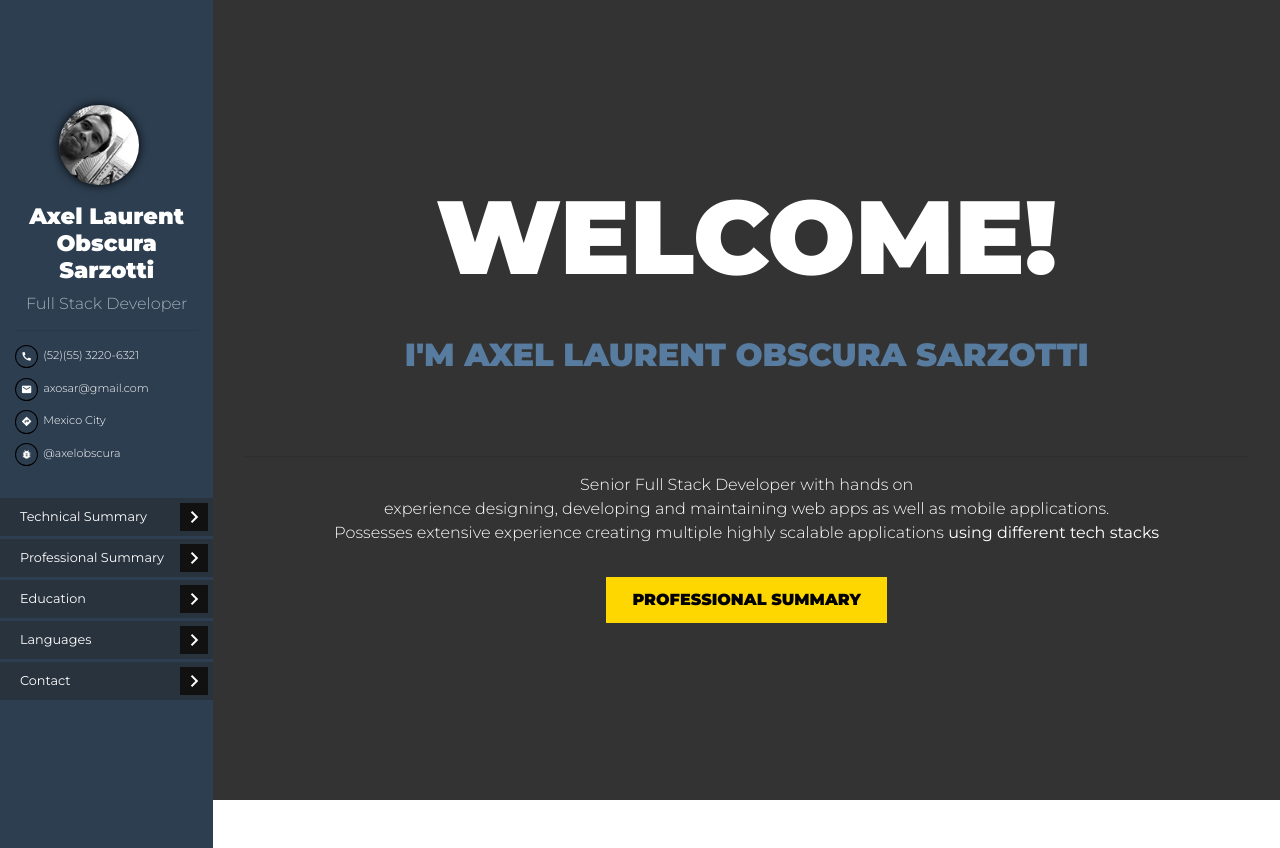
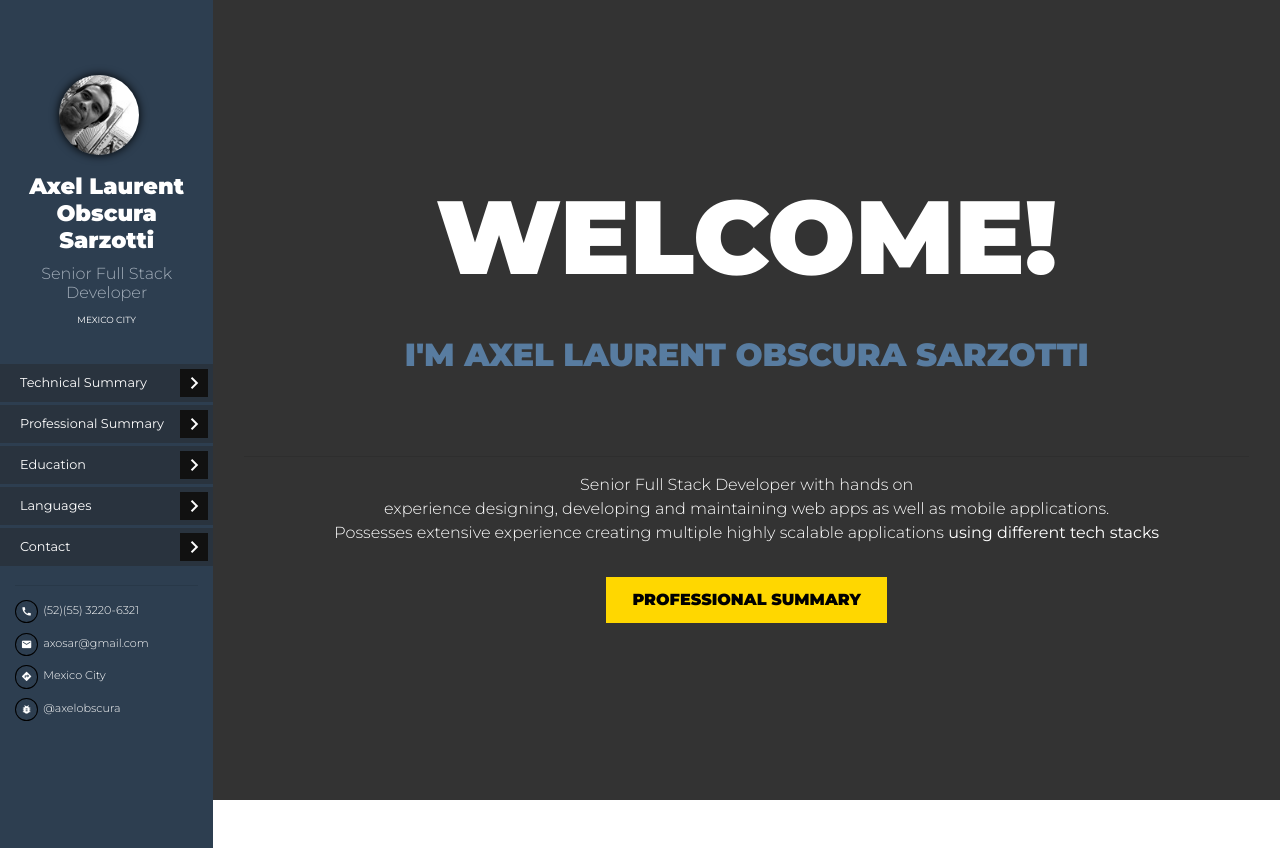
Before and after one commit to axelobscura/cv, a React (Create React App) app: page / in a window 1280 px wide. Built offline with nearby package versions, Linux system fonts and the light colour scheme; some icons are missing; a web font is replaced by a local one.

Commit message:
Menu order

```diff
--- a/src/component/Menu.js
+++ b/src/component/Menu.js
@@ -19,12 +19,8 @@ class Menu extends Component {
                                 <img src="images/profile.jpeg" alt="Full Stack Developer" title="Full Stack Developer" />
                             </Nav.Link>
                             <Link to="/"><h1>Axel Laurent<br />Obscura Sarzotti</h1></Link>
-                            <h2>Full Stack Developer</h2>
-                            <hr />
-                            <p className="text-left"><i className="material-icons">call</i> (52)(55) 3220-6321</p>
-                            <p className="text-left"><i className="material-icons">email</i> axosar@gmail.com</p>
-                            <p className="text-left"><i className="material-icons">directions</i> Mexico City</p>
-                            <p className="text-left"><i className="material-icons">bug_report</i> @axelobscura</p>
+                            <h2>Senior Full Stack Developer</h2>
+                            <p className="text-center"><small>MEXICO CITY</small></p>
                         </Col>
                     </Row>
                 </Container>
@@ -50,6 +46,17 @@ class Menu extends Component {
                         </Nav>
                     </Navbar.Collapse>
                 </Navbar>
+                <Container className="datos personales">
+                    <Row>
+                        <Col>
+                            <hr />
+                            <p className="text-left"><i className="material-icons">call</i> (52)(55) 3220-6321</p>
+                            <p className="text-left"><i className="material-icons">email</i> axosar@gmail.com</p>
+                            <p className="text-left"><i className="material-icons">directions</i> Mexico City</p>
+                            <p className="text-left"><i className="material-icons">bug_report</i> @axelobscura</p>
+                        </Col>
+                    </Row>
+                </Container>
                 <Container className="redessociales">
                     <Row style={{ display: 'none' }}>
                         <Col><i className="material-icons">twitter</i></Col>
```
